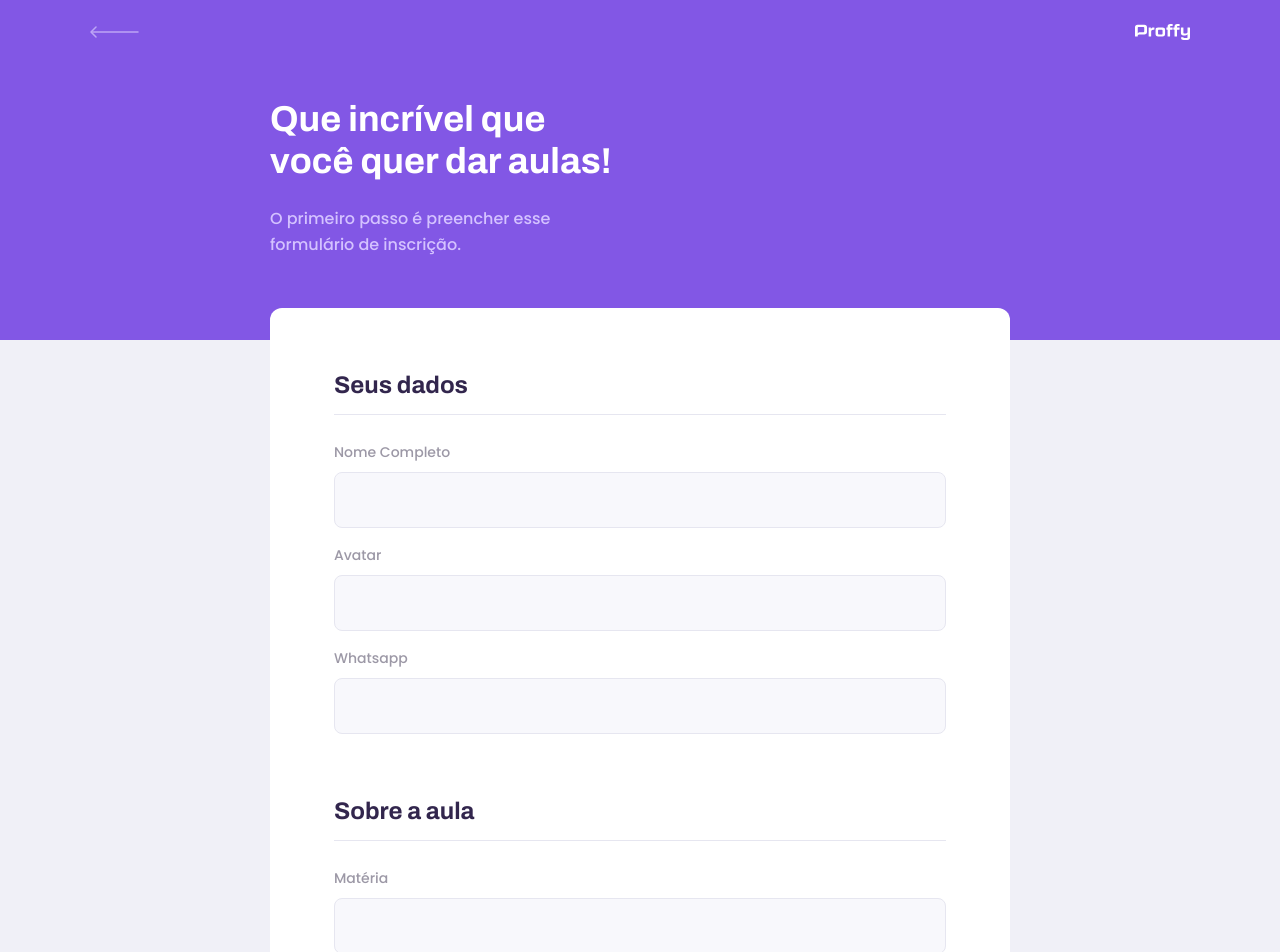
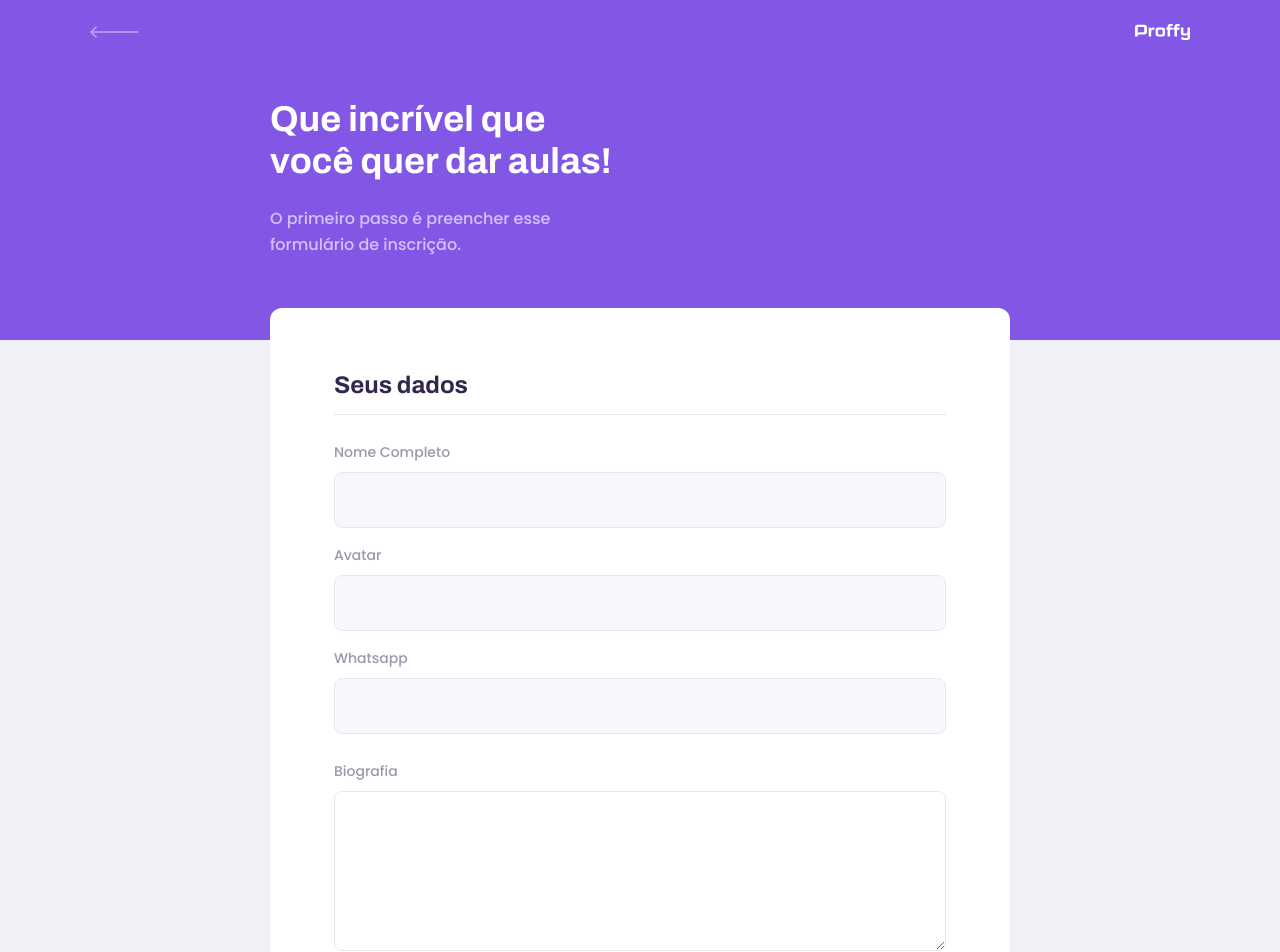
Before and after one commit to daniel21h/proffy-web, a React (Create React App) app: page /give-classes in a window 1280 px wide. Shown: the top 952 px of the page. Built offline with nearby package versions, Linux system fonts and the light colour scheme; the HTML template or start-up script is replaced by a standard one.

Commit message:
feat: add textarea component

```diff
--- /dev/null
+++ b/src/components/Textarea/index.tsx
@@ -0,0 +1,19 @@
+import React, { TextareaHTMLAttributes } from 'react'
+
+import './styles.css'
+
+interface TextareaProps extends TextareaHTMLAttributes<HTMLTextAreaElement> {
+  name: string;
+  label: string;
+}
+
+const Textarea: React.FC<TextareaProps> = ({ label, name, ...rest }) => {
+  return (
+    <div className="textarea-block">
+      <label htmlFor={name}>{label}</label>
+      <textarea id={name} {...rest}/>
+    </div>
+  )
+}
+
+export default Textarea;
--- /dev/null
+++ b/src/components/Textarea/styles.css
@@ -0,0 +1,39 @@
+.textarea-block {
+  position: relative;
+
+}
+
+.textarea-block + .textarea-block {
+  margin-top: 1.4rem;
+}
+
+.textarea-block label {
+  font-size: 1.4rem;
+}
+
+.textarea-block textarea {
+  width: 100%;
+  height: 16rem;
+  min-height: 8rem;
+  margin-top: 0.8rem;
+  border-radius: 0.8rem;
+  background: var(--color-textarea-background);
+  border: 1px solid var(--color-line-in-white);
+  outline: 0;
+  resize: vertical;
+  padding: 1.2rem 1.6rem;
+  font: 1.6rem Archivo;
+
+  /* box-shadow: 0 5px 5px rgba(0, 0, 0, 0.16); */
+}
+
+.textarea-block:focus-within::after {
+  width: calc(100% - 3.2rem);
+  height: 2px;
+  content: '';
+  background: var(--color-secundary-dark);
+  position: absolute;
+  left: 1.6rem;
+  right: 1.6rem;
+  bottom: 7px;
+}
--- a/src/pages/TeacherForm/index.tsx
+++ b/src/pages/TeacherForm/index.tsx
@@ -1,6 +1,7 @@
 import React from 'react'
 import PageHeader from '../../components/PageHeader'
 import Input from '../../components/Input'
+import Textarea from '../../components/Textarea'
 
 import warningIcon from '../../assets/images/icons/warning.svg'
 
@@ -21,6 +22,7 @@
           <Input name="name" label="Nome Completo" />
           <Input name="avatar" label="Avatar" />
           <Input name="whatsapp" label="Whatsapp" />
+          <Textarea name="bio" label="Biografia" />
         </fieldset>
 
         <fieldset>
--- a/src/pages/TeacherForm/styles.css
+++ b/src/pages/TeacherForm/styles.css
@@ -37,6 +37,10 @@
   width: 100%;
   padding-bottom: 1.6rem;
   border-bottom: 1px solid var(--color-line-in-white);
+}
+
+#page-teacher-form main fieldset .input-block + .textarea-block {
+  margin-top: 2.4rem;
 }
 
 #page-teacher-form main label {
```
